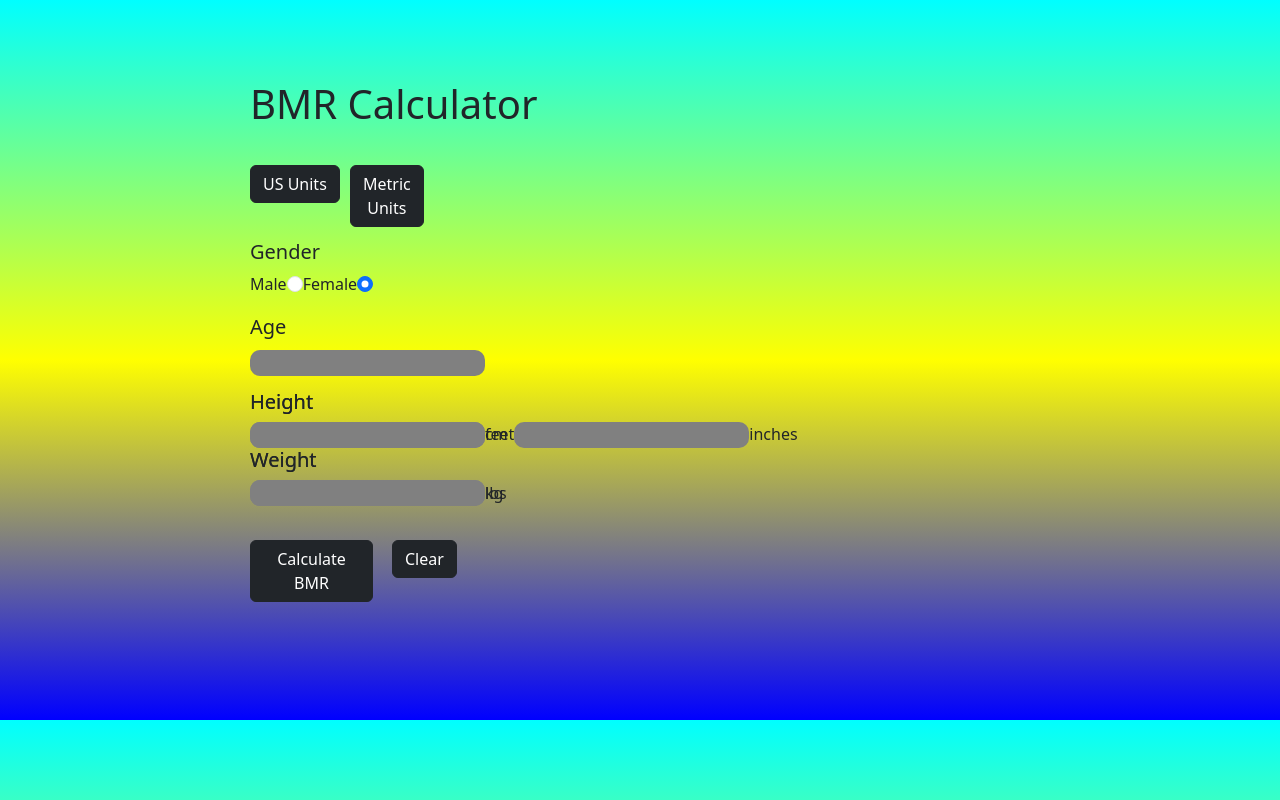
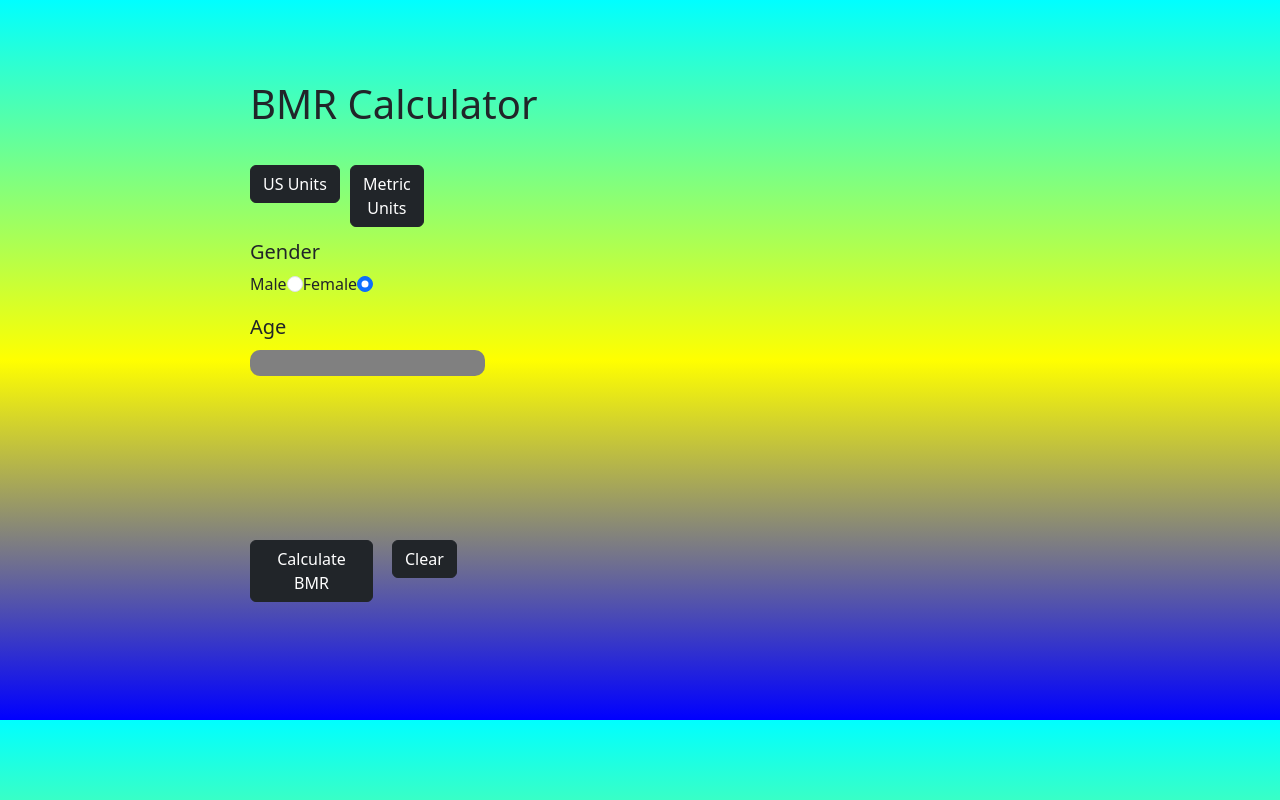
Before and after one commit to RyanLH95/bmr_calculator, a React (Vite) app: page / in a window 1280 px wide. Built offline with nearby package versions, Linux system fonts and the light colour scheme.

Commit message:
Clean code in App.jsx file

```diff
--- a/src/App.jsx
+++ b/src/App.jsx
@@ -22,32 +22,6 @@ export default function App() {
               <label className="age-box">
                 <input type="text" className="box"/>
               </label>
-              <div className="metric-unit">
-                <h5 className="height">Height</h5>
-                <label class="metric-height">
-                  <input type="text" className="box"/>
-                  cm
-                </label>
-                <h5 className="weight">Weight</h5>
-                <label>
-                  <input type="text" className="box"/>
-                  kg
-                </label>
-              </div>
-              <div className="us-unit">
-                <h5 className="height">Height</h5>
-                <label className="us-height">
-                  <input type="text" className="box"/>
-                  feet
-                  <input type="text" className="box"/>
-                  inches
-                </label>
-                <h5 className="weight">Weight</h5>
-                <label>
-                  <input type="text" className="box"/>
-                  lbs
-                </label>
-              </div>
               <button type="button" className="btn btn-dark calc">Calculate BMR</button>
               <button type="button" className="btn btn-dark clear">Clear</button>
             </div>
```
